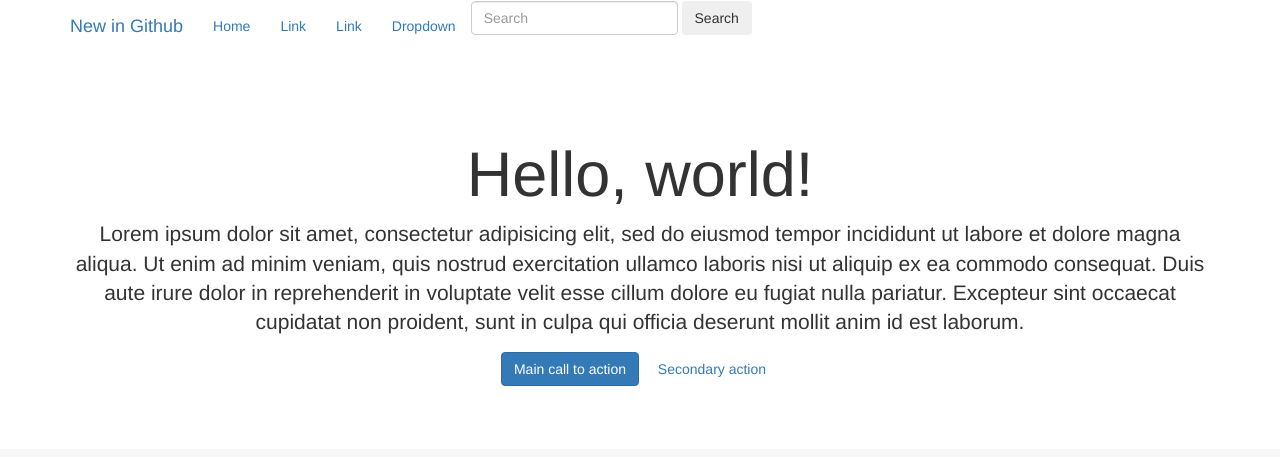
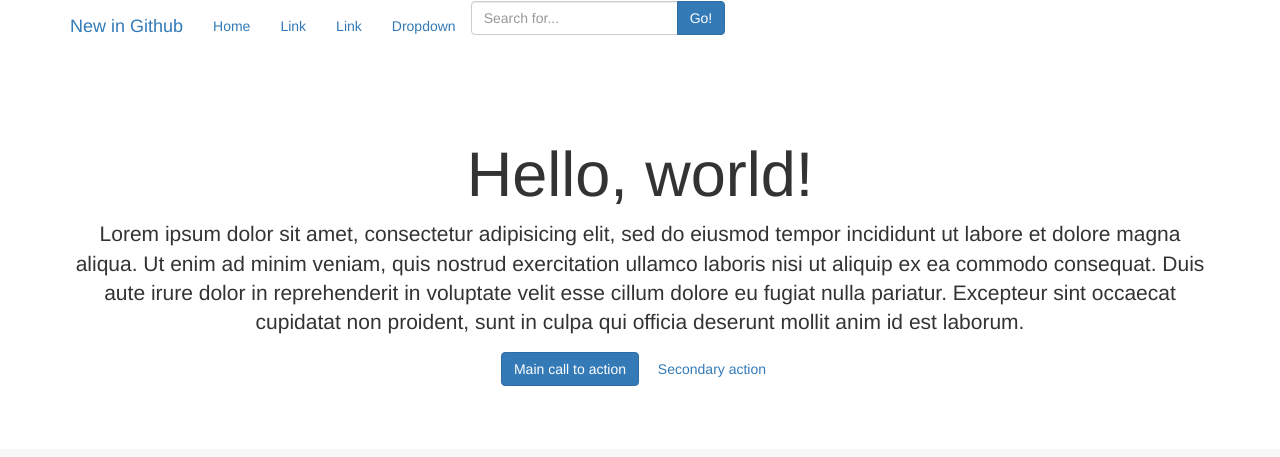
Before and after one commit to AlmonteAvila/Plantilla-Bootstrap-4, a plain HTML site: page index.html in a window 1280 px wide. Shown: the top 457 px of the page. Drawn offline with nearby package versions, Linux system fonts and the light colour scheme.

Commit message:
Modificamos la apariencia de la barra de busqueda

```diff
--- a/index.html
+++ b/index.html
@@ -31,8 +31,12 @@
               </li>
             </ul>
             <form class="form-inline float-xs-right">
-              <input class="form-control" type="text" placeholder="Search">
-              <button class="btn btn-outline-success" type="submit">Search</button>
+              <div class="input-group">
+               <input type="text" class="form-control" placeholder="Search for...">
+               <span class="input-group-btn">
+                 <button class="btn btn-primary" type="button">Go!</button>
+               </span>
+             </div>
             </form>
           </div>
         </nav>
```
